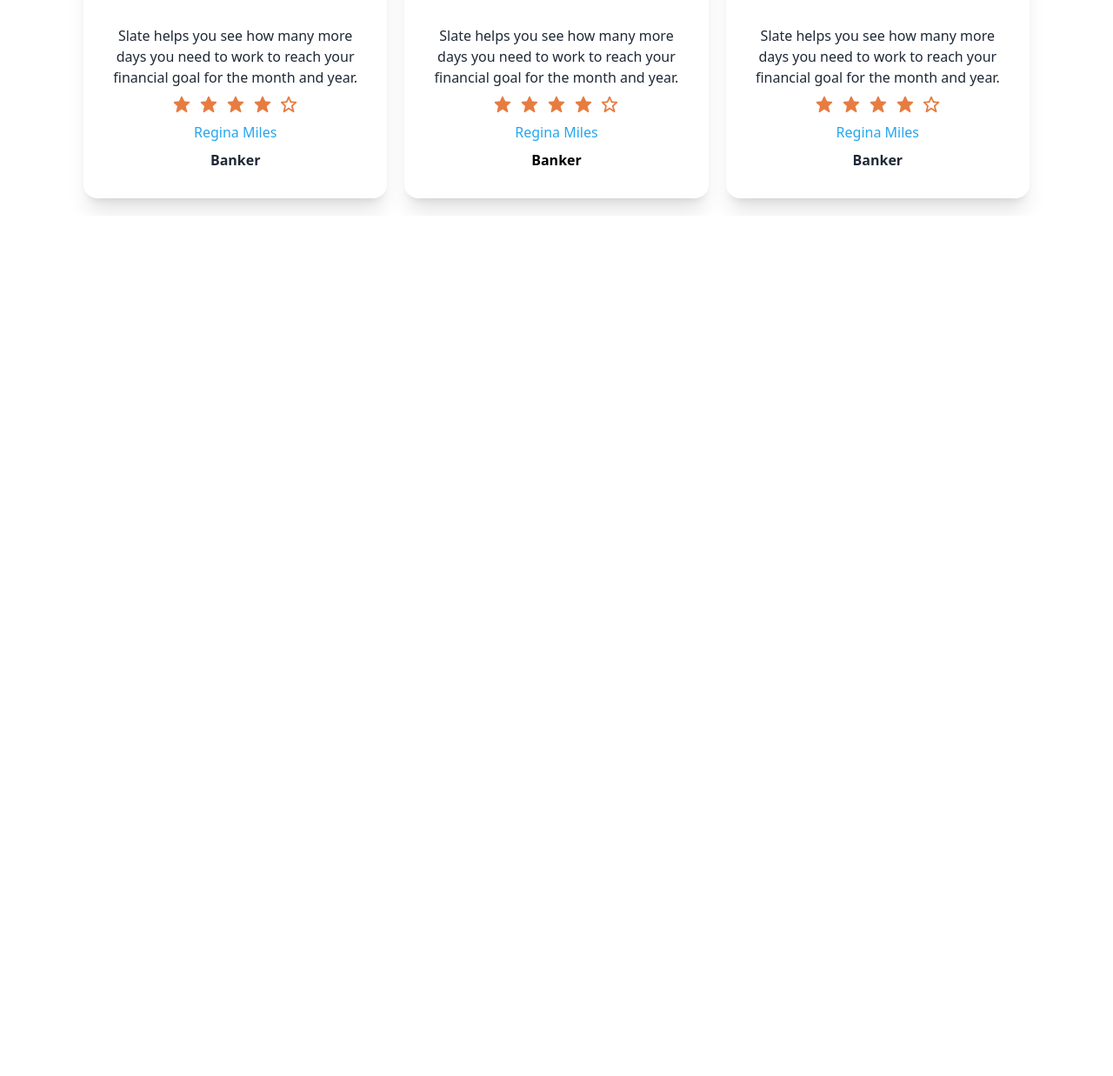
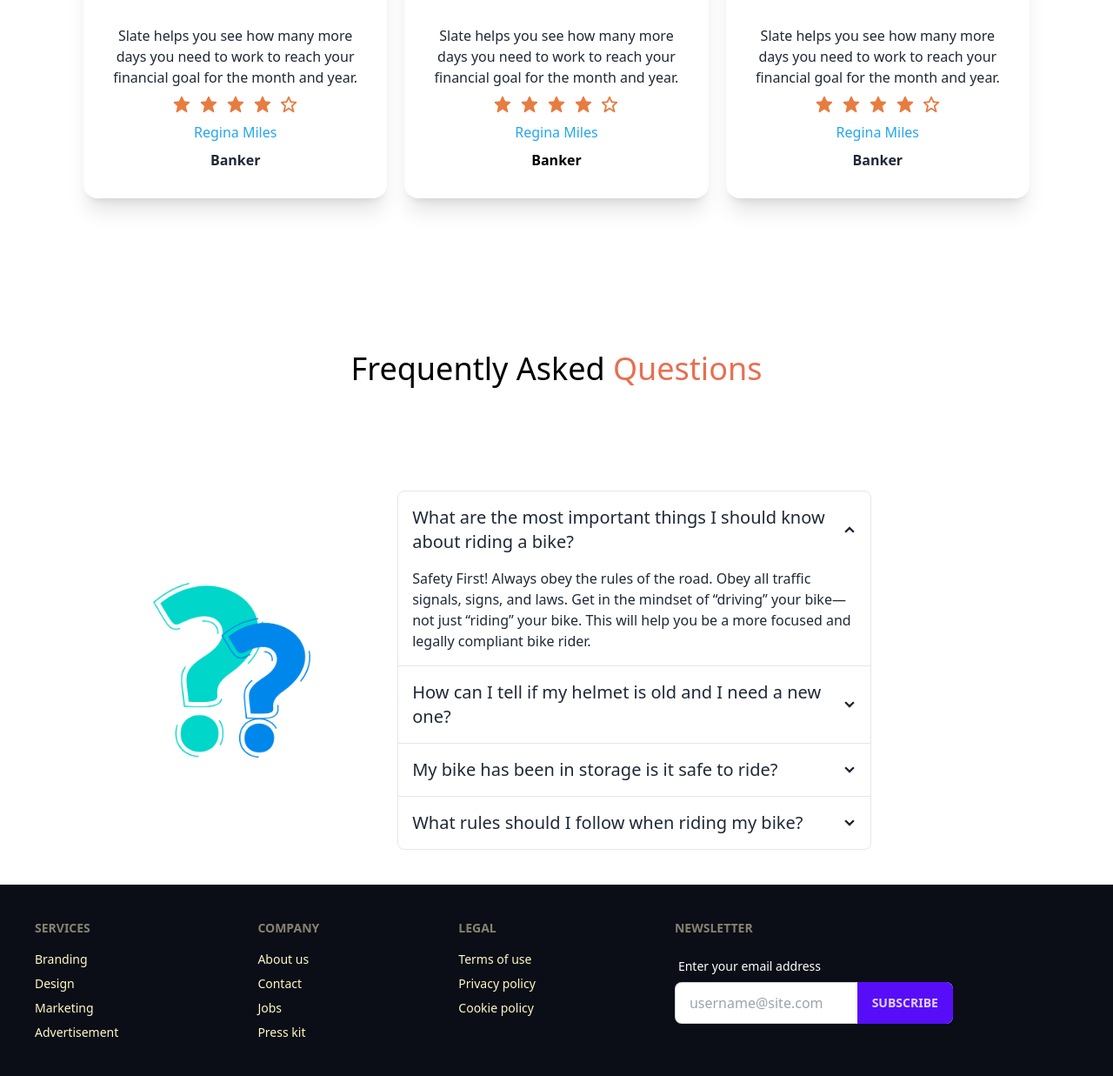
Before and after one commit to tutonroy1807/biker_website_daisy_ui, a plain HTML site: page index.html in a window 1280 px wide. Shown: the part 2519-3756 px from the top of the page at 87% size. Before the commit the page ends 2767 px from the top, so only its background shows below. Drawn offline with nearby package versions, Linux system fonts and the light colour scheme.

Commit message:
biker zone website are completed

```diff
--- a/index.html
+++ b/index.html
@@ -49,7 +49,7 @@
                             </svg>
                         </label>
                         <ul tabindex="0"
-                            class="menu menu-sm dropdown-content text-base mt-3 z-[1] p-2 shadow bg-base-100 rounded-box w-52">
+                            class="menu menu-sm dropdown-content text-base lg:mt-3 z-[1] lg:p-2 shadow bg-base-100 rounded-box w-52">
                             <li><a>Home</a></li>
                             <li><a>Shop</a></li>
                             <li><a>News</a></li>
@@ -294,13 +294,105 @@
                         <p class="text-[000] font-semibold">Banker</p>
                     </div>
                 </div>
-                <!-- Client - 02 -->
+
+
+            </div>
+        </section>
+
+        <!-- FAQ question are added -->
+        <section class=" mt-12 lg:mt-44">
+            <h1 class="text-4xl text-center text-black">Frequently Asked <span class="text-[#E76F51]">Questions</span>
+            </h1>
+            <div
+                class="flex flex-col lg:flex-row justify-between items-center mt-5 p-10 gap-5 lg:mt-20 lg:pl-44 lg:pr-44 lg:gap-25">
+                <div>
+                    <img src="images/others/faq.png" alt="">
+                </div>
+                <div>
+                    <div class="join join-vertical lg:w-3/4 lg:ml-20">
+                        <div class="collapse collapse-arrow join-item border border-base-300">
+                            <input type="radio" name="my-accordion-4" checked="checked" />
+                            <div class="collapse-title text-xl font-medium">
+                                What are the most important things I should
+                                know about riding a bike?
+                            </div>
+                            <div class="collapse-content">
+                                <p>Safety First! Always obey the rules of the road. Obey all traffic signals, signs, and
+                                    laws. Get in the mindset of “driving” your bike—not just “riding” your bike. This
+                                    will help you be a more focused and legally compliant bike rider. </p>
+                            </div>
+                        </div>
+                        <div class="collapse collapse-arrow join-item border border-base-300">
+                            <input type="radio" name="my-accordion-4" />
+                            <div class="collapse-title text-xl font-medium">
+                                How can I tell if my helmet is old and I need a
+                                new one?
+                            </div>
+                            <div class="collapse-content">
+                                <p>hello</p>
+                            </div>
+                        </div>
+                        <div class="collapse collapse-arrow join-item border border-base-300">
+                            <input type="radio" name="my-accordion-4" />
+                            <div class="collapse-title text-xl font-medium">
+                                My bike has been in storage is it safe to ride?
+                            </div>
+                            <div class="collapse-content">
+                                <p>hello</p>
+                            </div>
+                        </div>
+                        <div class="collapse collapse-arrow join-item border border-base-300">
+                            <input type="radio" name="my-accordion-4" />
+                            <div class="collapse-title text-xl font-medium">
+                                What rules should I follow when riding my bike?
+                            </div>
+                            <div class="collapse-content">
+                                <p>hello</p>
+                            </div>
+                        </div>
+                    </div>
+                </div>
 
             </div>
         </section>
 
     </main>
-    <footer></footer>
+    <footer>
+        <footer class="footer p-10 bg-[#0B0D17] text-yellow-100">
+            <nav>
+                <header class="footer-title">Services</header>
+                <a class="link link-hover">Branding</a>
+                <a class="link link-hover">Design</a>
+                <a class="link link-hover">Marketing</a>
+                <a class="link link-hover">Advertisement</a>
+            </nav>
+            <nav>
+                <header class="footer-title">Company</header>
+                <a class="link link-hover">About us</a>
+                <a class="link link-hover">Contact</a>
+                <a class="link link-hover">Jobs</a>
+                <a class="link link-hover">Press kit</a>
+            </nav>
+            <nav>
+                <header class="footer-title">Legal</header>
+                <a class="link link-hover">Terms of use</a>
+                <a class="link link-hover">Privacy policy</a>
+                <a class="link link-hover">Cookie policy</a>
+            </nav>
+            <form>
+                <header class="footer-title ">Newsletter</header>
+                <fieldset class="form-control w-80">
+                    <label class="label">
+                        <span class="label-text text-white">Enter your email address</span>
+                    </label>
+                    <div class="relative">
+                        <input type="text" placeholder="username@site.com" class="input input-bordered w-full pr-16" />
+                        <button class="btn btn-primary absolute top-0 right-0 rounded-l-none">Subscribe</button>
+                    </div>
+                </fieldset>
+            </form>
+        </footer>
+    </footer>
 </body>
 
 </html>
```
